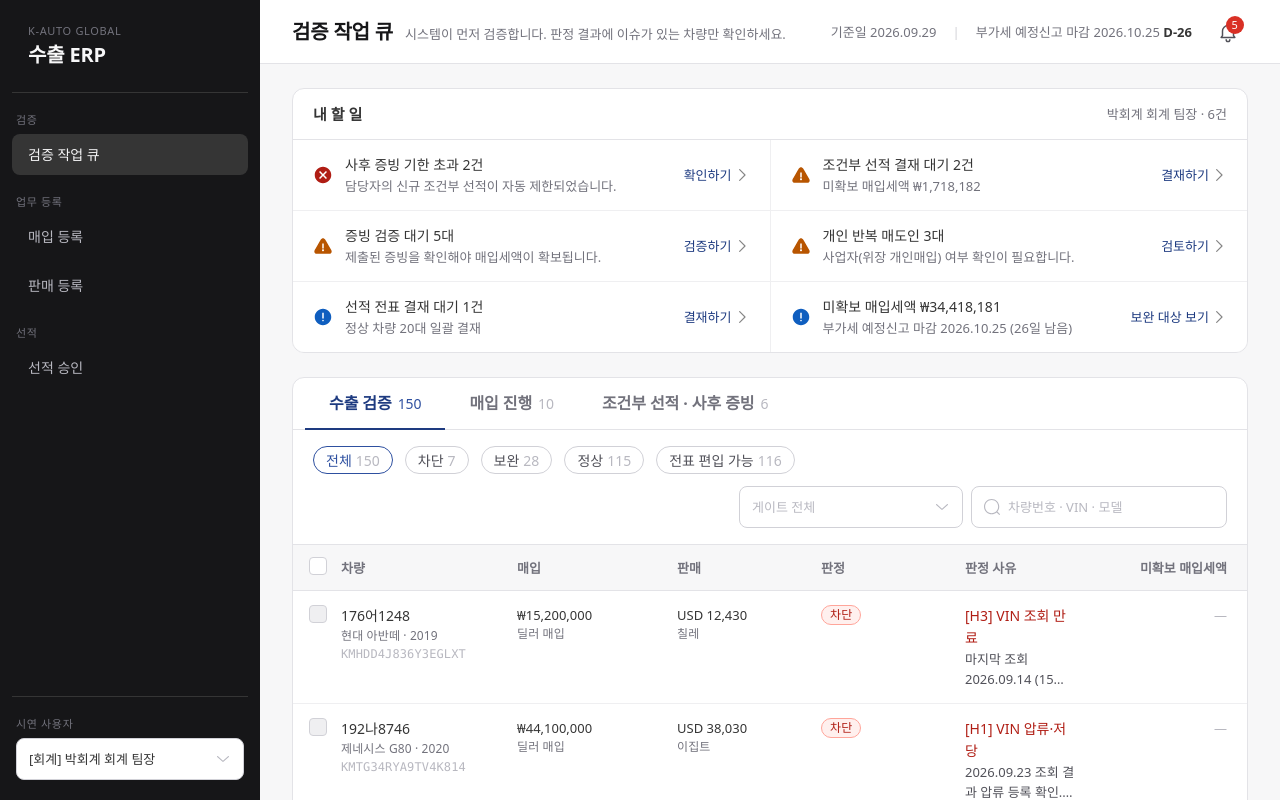
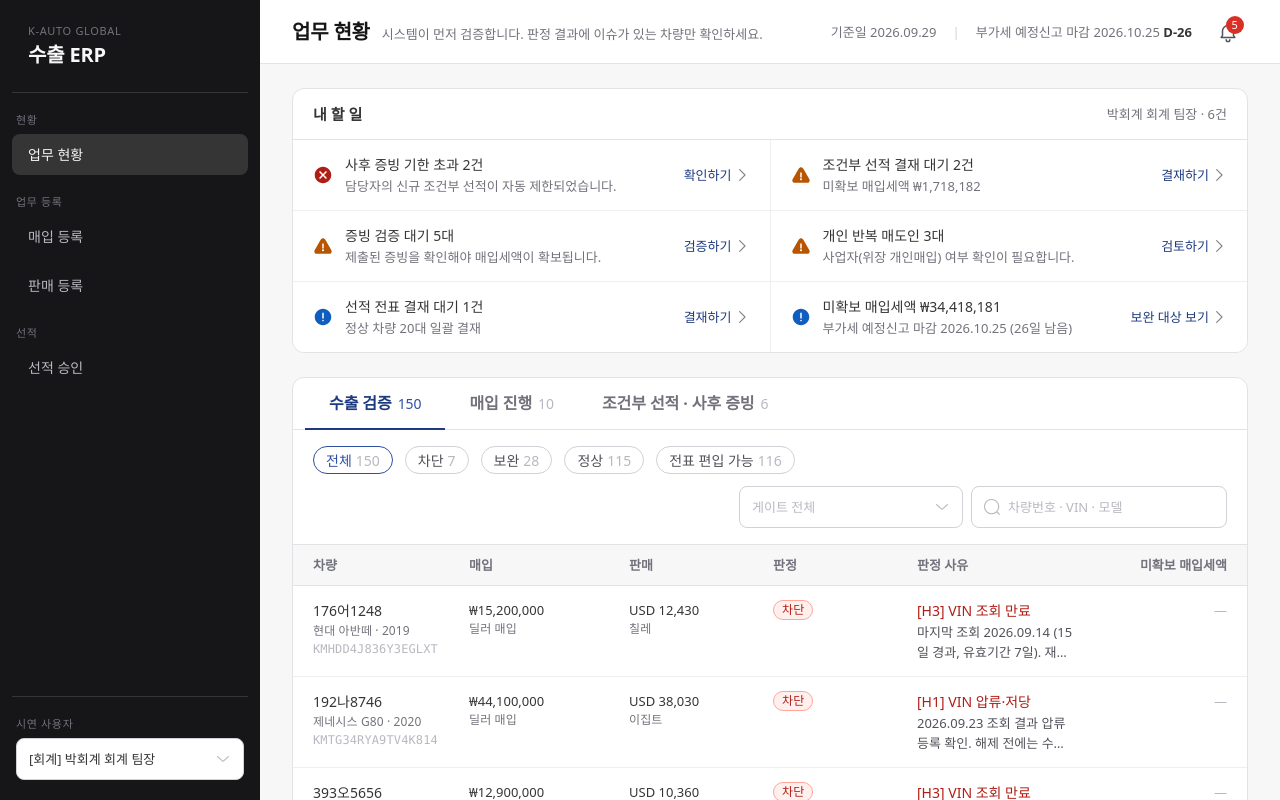
Before and after one commit to MEGUMMY1/export-erp, a React (Vite) app: page /workbench in a window 1280 px wide. Shown: the top 800 px of the page. Built offline with nearby package versions, Linux system fonts and the light colour scheme; a web font is replaced by a local one.

Commit message:
refactor: '업무 현황'으로 명칭 변경, 차량 선택은 영업 역할에만 표시

```diff
--- a/src/components/layout/AppLayout.tsx
+++ b/src/components/layout/AppLayout.tsx
@@ -10,7 +10,7 @@ import { NotificationCenter } from './NotificationCenter'
 import { usePageTitleStore } from './pageTitle'
 
 const NAV = [
-  { section: '검증', items: [{ to: '/workbench', label: '검증 작업 큐' }] },
+  { section: '현황', items: [{ to: '/workbench', label: '업무 현황' }] },
   {
     section: '업무 등록',
     items: [
--- a/src/pages/sale/SalePage.tsx
+++ b/src/pages/sale/SalePage.tsx
@@ -202,7 +202,7 @@ export function SalePage() {
           ) : invalid.length > 0 ? (
             <p className="text-caption-md text-gray-70">필수 항목(*)을 모두 입력하면 등록할 수 있습니다.</p>
           ) : (
-            <p className="text-caption-md text-gray-70">등록하면 수출 검증 대상에 추가되고, 보완 항목은 작업 큐에서 추적됩니다.</p>
+            <p className="text-caption-md text-gray-70">등록하면 수출 검증 대상에 추가되고, 보완 항목은 업무 현황에서 추적됩니다.</p>
           )}
         </div>
       </div>
--- a/src/pages/shipment/SlipDetail.tsx
+++ b/src/pages/shipment/SlipDetail.tsx
@@ -222,7 +222,7 @@ export function SlipDetail({ slip, data, evals, role }: Props) {
                 ))}
               </ul>
             )}
-            <p className="text-caption-md text-gray-70">제외된 차량은 수출 검증 단계로 돌아가 작업 큐에서 추적됩니다.</p>
+            <p className="text-caption-md text-gray-70">제외된 차량은 수출 검증 단계로 돌아가 업무 현황에서 추적됩니다.</p>
           </div>
         </Modal>
       )}
--- a/src/pages/vehicle/VehicleDetailPage.tsx
+++ b/src/pages/vehicle/VehicleDetailPage.tsx
@@ -41,7 +41,7 @@ export function VehicleDetailPage() {
   if (!v) {
     return (
       <p className="rounded-xl border border-gray-30 bg-white p-10 text-center text-body-md text-gray-70">
-        차량을 찾을 수 없습니다. <Link to="/workbench" className="text-brand-70 underline">작업 큐로</Link>
+        차량을 찾을 수 없습니다. <Link to="/workbench" className="text-brand-70 underline">업무 현황으로</Link>
       </p>
     )
   }
--- a/src/pages/workbench/ExportQueue.tsx
+++ b/src/pages/workbench/ExportQueue.tsx
@@ -11,13 +11,15 @@ interface Props {
   rows: Vehicle[]
   data: ErpData
   evals: Record<string, Evaluation>
+  /** 선적 전표를 만들 수 있는 역할(영업)일 때만 선택 체크박스를 보인다 */
+  selectable: boolean
   selected: Set<string>
   onToggle: (id: string) => void
   onToggleAll: (ids: string[], checked: boolean) => void
 }
 
 /** 수출 검증 대상 — 차량별 판정과 판정 사유. 행을 누르면 상세에서 해소 액션을 처리한다 */
-export function ExportQueue({ rows, data, evals, selected, onToggle, onToggleAll }: Props) {
+export function ExportQueue({ rows, data, evals, selectable, selected, onToggle, onToggleAll }: Props) {
   const navigate = useNavigate()
   const eligible = rows.filter((v) => canAddToSlip(v.id, data, evals[v.id]).ok).map((v) => v.id)
   const allChecked = eligible.length > 0 && eligible.every((id) => selected.has(id))
@@ -29,7 +31,7 @@ export function ExportQueue({ rows, data, evals, selected, onToggle, onToggleAll
   return (
     <table className="w-full table-fixed text-left">
       <colgroup>
-        <col className="w-12" />
+        {selectable && <col className="w-12" />}
         <col className="w-44" />
         <col className="w-40" />
         <col className="w-36" />
@@ -39,15 +41,19 @@ export function ExportQueue({ rows, data, evals, selected, onToggle, onToggleAll
       </colgroup>
       <thead className="sticky top-16 z-10 bg-gray-10 text-label-md text-gray-70">
         <tr className="border-b border-gray-30">
+          {selectable && (
             <th className="px-4 py-3">
+              {eligible.length > 0 && (
                 <Checkbox
-              aria-label="편입 가능 차량 전체 선택"
+                  aria-label="이 페이지의 전표 편입 가능 차량 전체 선택"
+                  title="이 페이지의 전표 편입 가능 차량 전체 선택"
                   checked={allChecked}
-              disabled={!eligible.length}
                   onChange={(e) => onToggleAll(eligible, e.target.checked)}
                 />
+              )}
             </th>
-          <th className="py-3">차량</th>
+          )}
+          <th className={cn('py-3', !selectable && 'pl-5')}>차량</th>
           <th className="py-3">매입</th>
           <th className="py-3">판매</th>
           <th className="py-3">판정</th>
@@ -66,17 +72,16 @@ export function ExportQueue({ rows, data, evals, selected, onToggle, onToggleAll
             <tr
               key={v.id}
               onClick={() => navigate(`/vehicles/${v.id}`)}
-              className={cn('cursor-pointer border-b border-gray-20 align-top hover:bg-gray-10', selected.has(v.id) && 'bg-brand-10 hover:bg-brand-10')}
+              className={cn('cursor-pointer border-b border-gray-20 align-top hover:bg-gray-10', selectable && selected.has(v.id) && 'bg-brand-10 hover:bg-brand-10')}
             >
-              <td className="px-4 py-3.5" onClick={(e) => e.stopPropagation()}>
-                <Checkbox
-                  aria-label={`${v.plateNumber} 선택`}
-                  checked={selected.has(v.id)}
-                  disabled={!eligibleRow}
-                  onChange={() => onToggle(v.id)}
-                />
+              {selectable && (
+                <td className="px-4 py-3.5" onClick={(e) => eligibleRow && e.stopPropagation()}>
+                  {eligibleRow && (
+                    <Checkbox aria-label={`${v.plateNumber} 선택`} checked={selected.has(v.id)} onChange={() => onToggle(v.id)} />
+                  )}
                 </td>
-              <td className="py-3.5 pr-3">
+              )}
+              <td className={cn('py-3.5 pr-3', !selectable && 'pl-5')}>
                 <p className="text-body-md-m text-gray-90">{v.plateNumber}</p>
                 <p className="text-caption-sm text-gray-70">
                   {v.manufacturer} {v.model} · {v.modelYear}
--- a/src/pages/workbench/WorkbenchPage.tsx
+++ b/src/pages/workbench/WorkbenchPage.tsx
@@ -4,7 +4,7 @@ import { usePageTitle } from '@/components/layout/pageTitle'
 import { Button, Dropdown, Pagination, Tabs, TextField } from '@/components/ui'
 import { GATE_META, stageIndex } from '@/domain/constants'
 import { formatKRW } from '@/domain/format'
-import { can, canAddToSlip, permissionHint } from '@/domain/rules'
+import { can, canAddToSlip } from '@/domain/rules'
 import { tasksFor } from '@/domain/tasks'
 import type { GateCode, Risk, Vehicle } from '@/domain/types'
 import { useCurrentUser, useData, useEvaluations } from '@/store'
@@ -29,12 +29,18 @@ const RISK_FILTERS: { value: RiskFilter; label: string }[] = [
 ]
 
 export function WorkbenchPage() {
-  usePageTitle('검증 작업 큐', '시스템이 먼저 검증합니다. 판정 결과에 이슈가 있는 차량만 확인하세요.')
+  usePageTitle('업무 현황', '시스템이 먼저 검증합니다. 판정 결과에 이슈가 있는 차량만 확인하세요.')
   const data = useData()
   const evals = useEvaluations()
   const user = useCurrentUser()
   const [params, setParams] = useSearchParams()
   const [selected, setSelected] = useState<Set<string>>(new Set())
+  // 사용자가 바뀌면 선택을 초기화 (선택은 영업만 가능)
+  const [selectionOwner, setSelectionOwner] = useState(user.id)
+  if (selectionOwner !== user.id) {
+    setSelectionOwner(user.id)
+    setSelected(new Set())
+  }
   const [slipOpen, setSlipOpen] = useState(false)
 
   const tab = (params.get('tab') as Tab) ?? 'export'
@@ -155,6 +161,7 @@ export function WorkbenchPage() {
             rows={slice(exportRows)}
             data={data}
             evals={evals}
+            selectable={canSlip}
             selected={selected}
             onToggle={toggle}
             onToggleAll={toggleAll}
@@ -173,7 +180,7 @@ export function WorkbenchPage() {
         )}
       </section>
 
-      {tab === 'export' && selectedIds.length > 0 && (
+      {tab === 'export' && canSlip && selectedIds.length > 0 && (
         <div className="fixed right-0 bottom-0 left-65 z-30 border-t border-gray-30 bg-white px-8 py-4 shadow-toast">
           <div className="flex items-center justify-between gap-4">
             <p className="text-body-md">
@@ -181,11 +188,10 @@ export function WorkbenchPage() {
               {selectedVat > 0 && <span className="ml-2 text-orange-60">· 조건부 승인 미확보 매입세액 {formatKRW(selectedVat)}</span>}
             </p>
             <div className="flex items-center gap-3">
-              {!canSlip && <span className="text-caption-md text-gray-70">{permissionHint('CREATE_SLIP')}</span>}
               <Button variant="outlined-gray" onClick={() => setSelected(new Set())}>
                 선택 해제
               </Button>
-              <Button disabled={!canSlip} onClick={() => setSlipOpen(true)}>
+              <Button onClick={() => setSlipOpen(true)}>
                 선적 전표 만들기
               </Button>
             </div>
```
Lines whose indentation alone changed are shown as unchanged.
